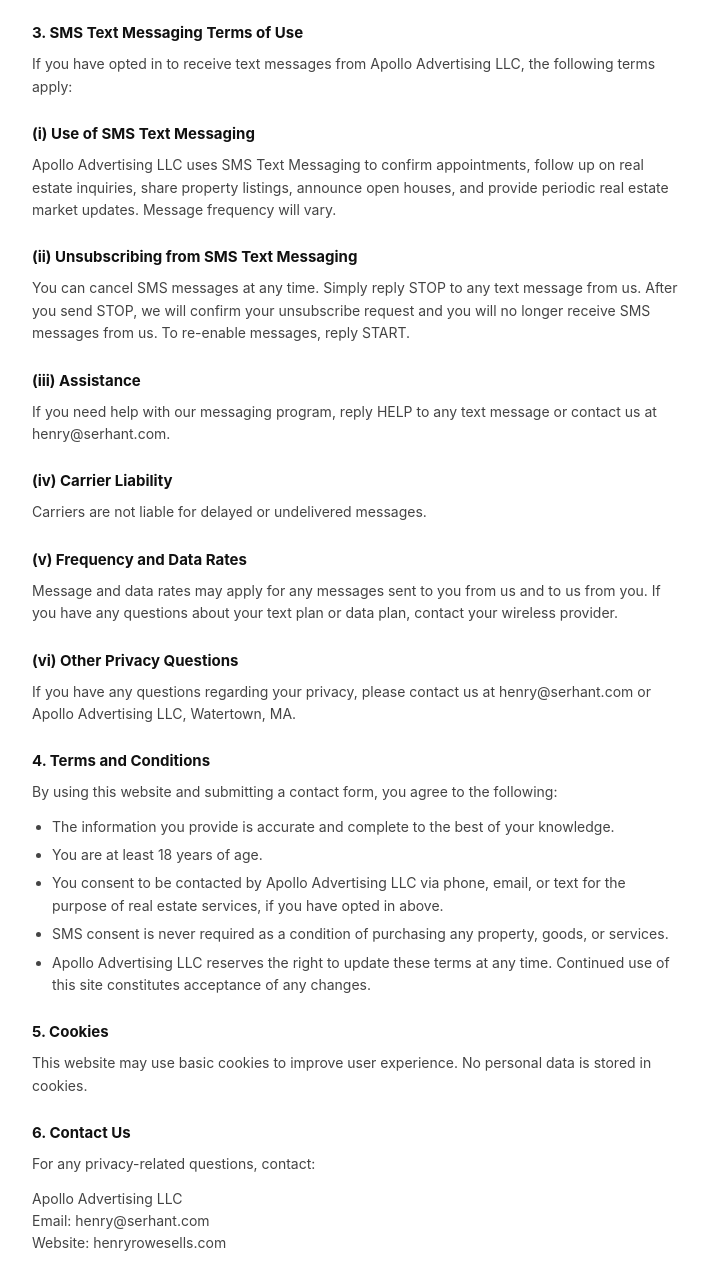
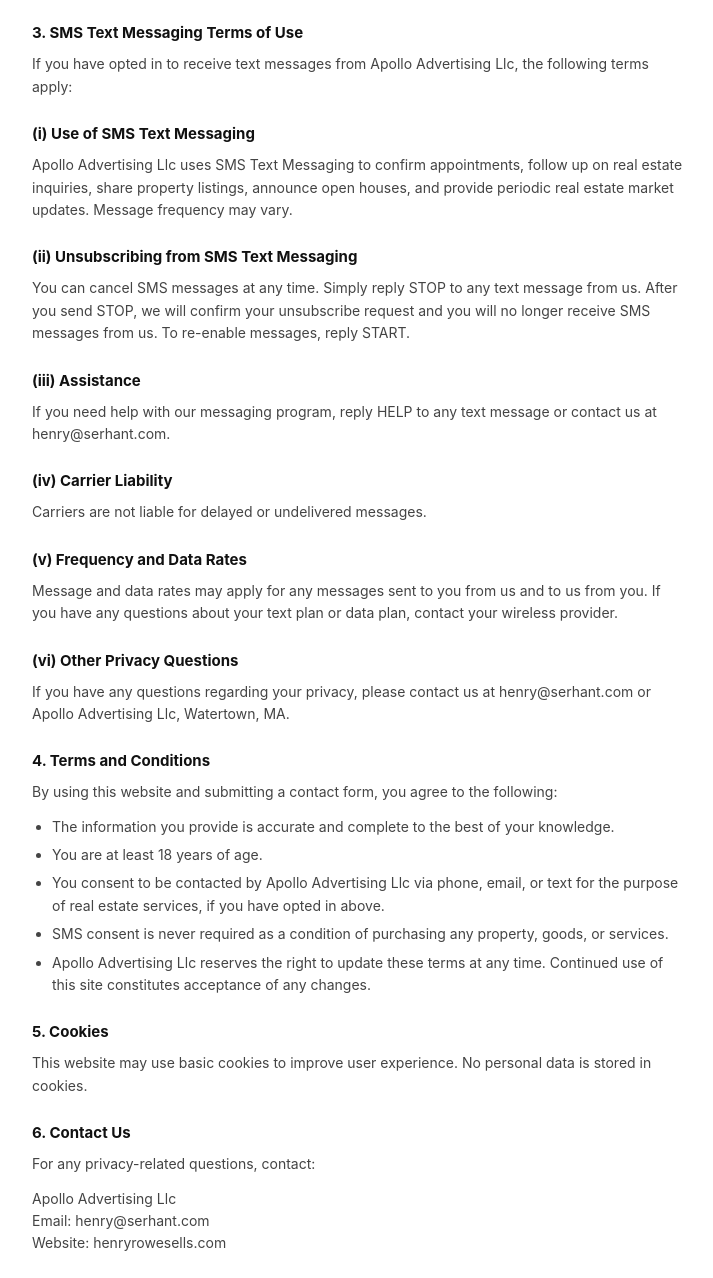
Before and after one commit to henryrowe2-droid/privacy, a plain HTML site: page index.html in a window 1280 px wide. Shown: the part 1519-2797 px from the top of the page, without its empty margins (282-995 px from the left). Drawn offline with Linux system fonts and the light colour scheme.

Commit message:
Update SMS opt-in language for 10DLC requirements

```diff
--- a/index.html
+++ b/index.html
@@ -80,7 +80,7 @@
       <label>
         <input type="checkbox" name="sms_consent" id="sms_consent" />
         <span>
-          I agree to be contacted by Apollo Advertising LLC via call, email, and text message for real estate services, including property updates, market information, open houses, and appointment confirmations. Message and data rates may apply. You can opt out at any time by replying STOP. See our <a href="#privacy-policy">Privacy Policy</a> and <a href="#terms">Terms and Conditions</a> below.
+          I agree to be contacted by Apollo Advertising Llc via call, email, and text for real estate services. To opt out, you can reply 'stop' at any time or reply 'help' for assistance. You can also click the unsubscribe link in the emails. Message and data rates may apply. Message frequency may vary. <a href="#privacy-policy">Privacy Policy</a>.
         </span>
       </label>
       <p class="sms-note">SMS consent is optional and not required to submit this form.</p>
@@ -97,7 +97,7 @@
     <h3>Privacy Policy</h3>
     <p class="last-updated">Last updated: April 2, 2026</p>
 
-    <p>Apollo Advertising LLC ("we," "us," or "our") operates this website on behalf of Henry Rowe, a licensed real estate agent with The Avenue Team powered by SERHANT. This Privacy Policy explains how we collect, use, and protect your personal information.</p>
+    <p>Apollo Advertising Llc ("we," "us," or "our") operates this website on behalf of Henry Rowe, a licensed real estate agent with The Avenue Team powered by SERHANT. This Privacy Policy explains how we collect, use, and protect your personal information.</p>
 
     <h4>1. Information We Collect</h4>
     <p>We may collect the following information when you submit a form or interact with our site:</p>
@@ -111,10 +111,10 @@
     <p>We use the information you provide to respond to your inquiries, schedule appointments, send property information, and communicate with you about real estate services. We do not sell or share your personal information with third parties for marketing purposes.</p>
 
     <h4>3. SMS Text Messaging Terms of Use</h4>
-    <p>If you have opted in to receive text messages from Apollo Advertising LLC, the following terms apply:</p>
+    <p>If you have opted in to receive text messages from Apollo Advertising Llc, the following terms apply:</p>
 
     <h4>(i) Use of SMS Text Messaging</h4>
-    <p>Apollo Advertising LLC uses SMS Text Messaging to confirm appointments, follow up on real estate inquiries, share property listings, announce open houses, and provide periodic real estate market updates. Message frequency will vary.</p>
+    <p>Apollo Advertising Llc uses SMS Text Messaging to confirm appointments, follow up on real estate inquiries, share property listings, announce open houses, and provide periodic real estate market updates. Message frequency may vary.</p>
 
     <h4>(ii) Unsubscribing from SMS Text Messaging</h4>
     <p>You can cancel SMS messages at any time. Simply reply STOP to any text message from us. After you send STOP, we will confirm your unsubscribe request and you will no longer receive SMS messages from us. To re-enable messages, reply START.</p>
@@ -129,16 +129,16 @@
     <p>Message and data rates may apply for any messages sent to you from us and to us from you. If you have any questions about your text plan or data plan, contact your wireless provider.</p>
 
     <h4>(vi) Other Privacy Questions</h4>
-    <p>If you have any questions regarding your privacy, please contact us at henry@serhant.com or Apollo Advertising LLC, Watertown, MA.</p>
+    <p>If you have any questions regarding your privacy, please contact us at henry@serhant.com or Apollo Advertising Llc, Watertown, MA.</p>
 
     <h4 id="terms">4. Terms and Conditions</h4>
     <p>By using this website and submitting a contact form, you agree to the following:</p>
     <ul>
       <li>The information you provide is accurate and complete to the best of your knowledge.</li>
       <li>You are at least 18 years of age.</li>
-      <li>You consent to be contacted by Apollo Advertising LLC via phone, email, or text for the purpose of real estate services, if you have opted in above.</li>
+      <li>You consent to be contacted by Apollo Advertising Llc via phone, email, or text for the purpose of real estate services, if you have opted in above.</li>
       <li>SMS consent is never required as a condition of purchasing any property, goods, or services.</li>
-      <li>Apollo Advertising LLC reserves the right to update these terms at any time. Continued use of this site constitutes acceptance of any changes.</li>
+      <li>Apollo Advertising Llc reserves the right to update these terms at any time. Continued use of this site constitutes acceptance of any changes.</li>
     </ul>
 
     <h4>5. Cookies</h4>
@@ -146,7 +146,7 @@
 
     <h4>6. Contact Us</h4>
     <p>For any privacy-related questions, contact:</p>
-    <p>Apollo Advertising LLC<br/>
+    <p>Apollo Advertising Llc<br/>
     Email: henry@serhant.com<br/>
     Website: henryrowesells.com</p>
 
```
